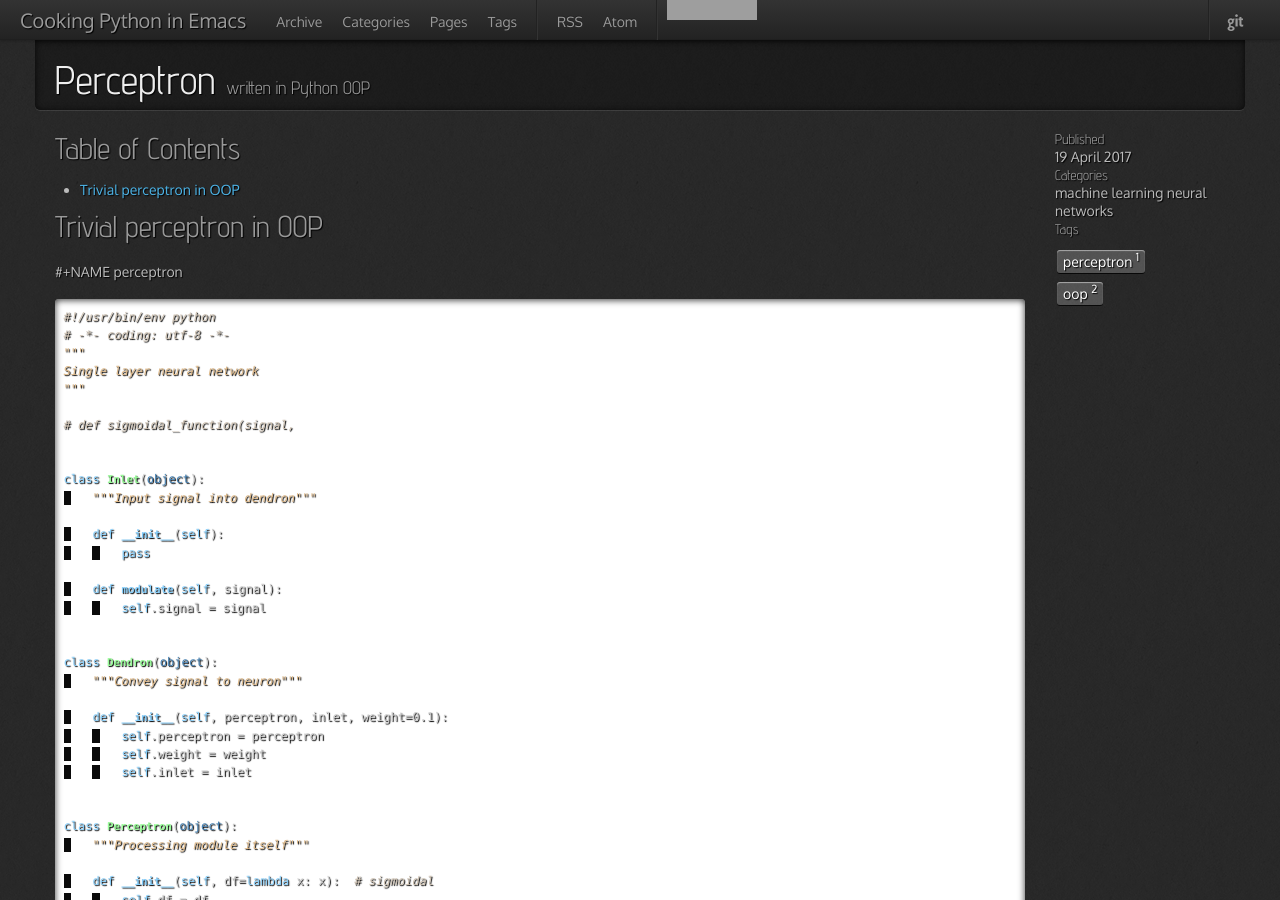
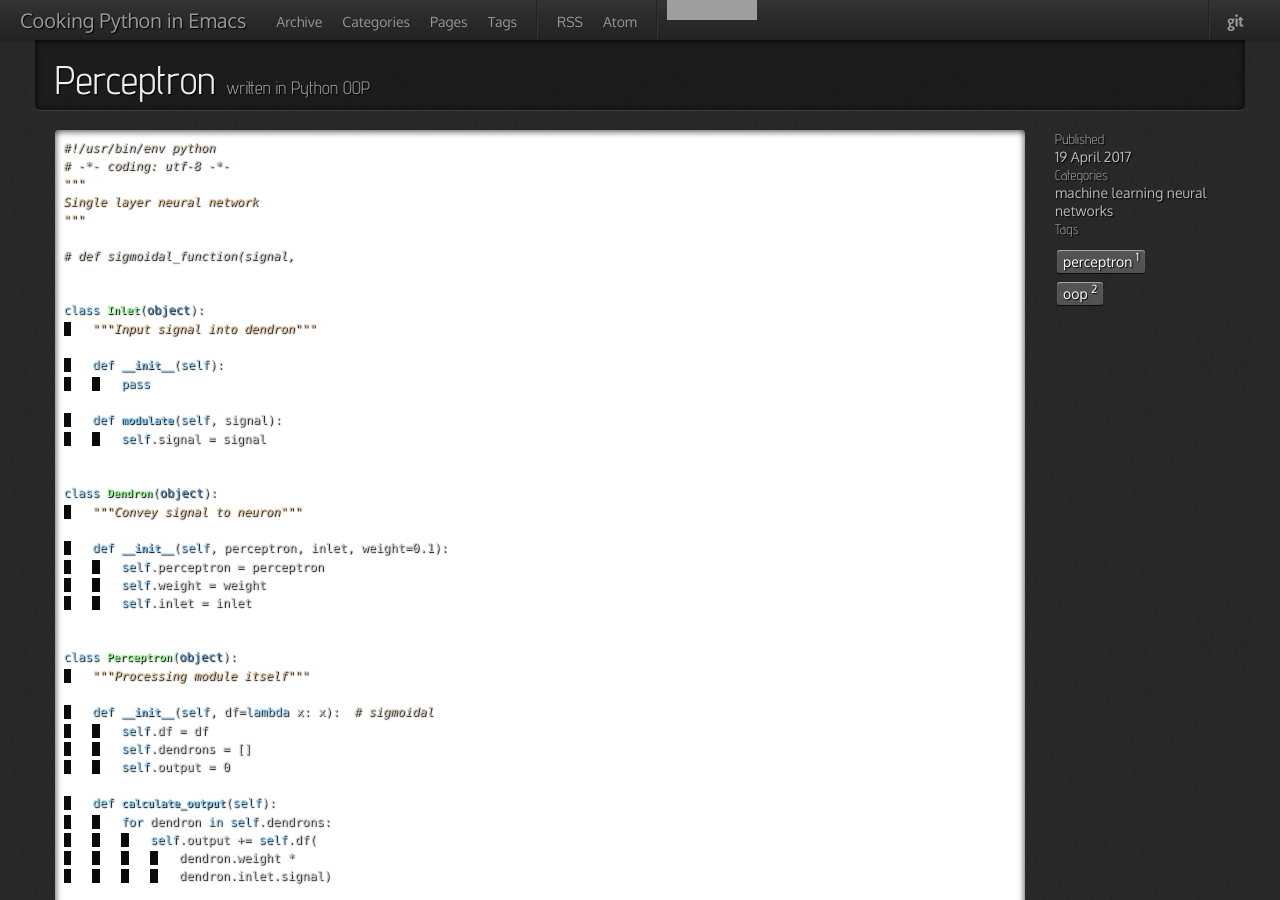
Before and after one commit to 0--key/0--key.github.io, a Jekyll site: the page built from _posts/2017-04-19-perceptron-in-python-oop.html, in a window 1280 px wide and 900 px high. Built offline with Jekyll 4.4.1, drawn with Linux system fonts in a browser that asks for light colours; nearby versions of some CDN libraries; comment, search, counter and statistics services are not loaded; grey boxes are pictures that could not be loaded.

Commit message:
SymLink include #+NAME colon fix

```diff
--- a/_posts/2017-04-19-perceptron-in-python-oop.html
+++ b/_posts/2017-04-19-perceptron-in-python-oop.html
@@ -7,23 +7,8 @@ categories: [machine learning, neural networks]
 tags: [perceptron, oop]
 ---
 
-<div id="table-of-contents">
-<h2>Table of Contents</h2>
-<div id="text-table-of-contents">
-<ul>
-<li><a href="#org34970fb">Trivial perceptron in OOP</a></li>
-</ul>
-</div>
-</div>
-
-<div id="outline-container-org34970fb" class="outline-2">
-<h2 id="org34970fb">Trivial perceptron in OOP</h2>
-<div class="outline-text-2" id="text-org34970fb">
-<p>
-#+NAME perceptron
-</p>
 <div class="org-src-container">
-<pre class="src src-python"><span style="color: #cdc0b0; font-style: italic;">#</span><span style="color: #cdc0b0; font-style: italic;">!/usr/bin/env python</span>
+<pre class="src src-python" id="orgd5b982a"><span style="color: #cdc0b0; font-style: italic;">#</span><span style="color: #cdc0b0; font-style: italic;">!/usr/bin/env python</span>
 <span style="color: #cdc0b0; font-style: italic;"># </span><span style="color: #cdc0b0; font-style: italic;">-*- coding: utf-8 -*-</span>
 <span style="color: #deb887; font-style: italic;">"""</span>
 <span style="color: #deb887; font-style: italic;">Single layer neural network</span>
@@ -115,10 +100,6 @@ NN.eval_input([1, 1])
 0.7
 </pre>
 
-<p>
-#+end_example
-</p>
-
 
 <div class="org-src-container">
 <pre class="src src-python"><span style="color: #cdc0b0; font-style: italic;">#</span><span style="color: #cdc0b0; font-style: italic;">!/usr/bin/env python</span>
@@ -209,5 +190,3 @@ NN.eval_input([1, 1])
 0.30000000000000004
 0.7
 </pre>
-</div>
-</div>
```
